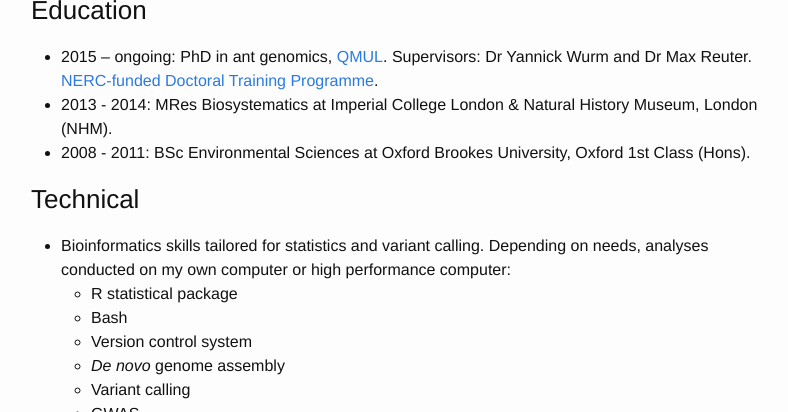
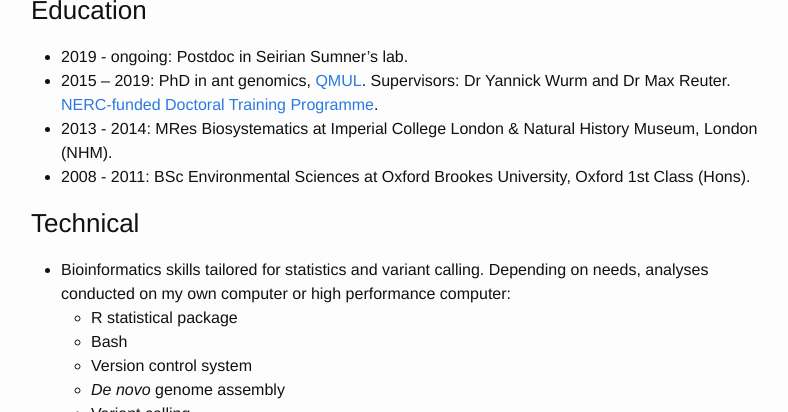
Before and after one commit to EmelineFavreau/EmelineFavreau.github.io, a Jekyll site: the page built from cv.md, in a window 1280 px wide and 900 px high, cut to the strip 488-900 px from the top of the window. Shown: the whole strip, without its empty margins (239-1027 px from the left). Built offline with Jekyll 4.4.1, drawn with Linux system fonts in a browser that asks for light colours.

Commit message:
update job

```diff
--- a/cv.md
+++ b/cv.md
@@ -6,8 +6,8 @@ permalink: /cv/
 ![PhD gantt chart](gantt_chart.png)
 
 ### Education
-
-- 2015 – ongoing: PhD in ant genomics, [QMUL](https://www.qmul.ac.uk/sbcs/staff/emelinefavreau.html). Supervisors: Dr Yannick Wurm and Dr Max Reuter. [NERC-funded Doctoral Training Programme](https://london-nerc-dtp.org/).
+- 2019 - ongoing: Postdoc in Seirian Sumner's lab.
+- 2015 – 2019: PhD in ant genomics, [QMUL](https://www.qmul.ac.uk/sbcs/staff/emelinefavreau.html). Supervisors: Dr Yannick Wurm and Dr Max Reuter. [NERC-funded Doctoral Training Programme](https://london-nerc-dtp.org/).
 - 2013 - 2014: MRes Biosystematics at Imperial College London & Natural History Museum, London (NHM).
 - 2008 - 2011: BSc Environmental Sciences at Oxford Brookes University, Oxford 1st Class (Hons).
 
```
